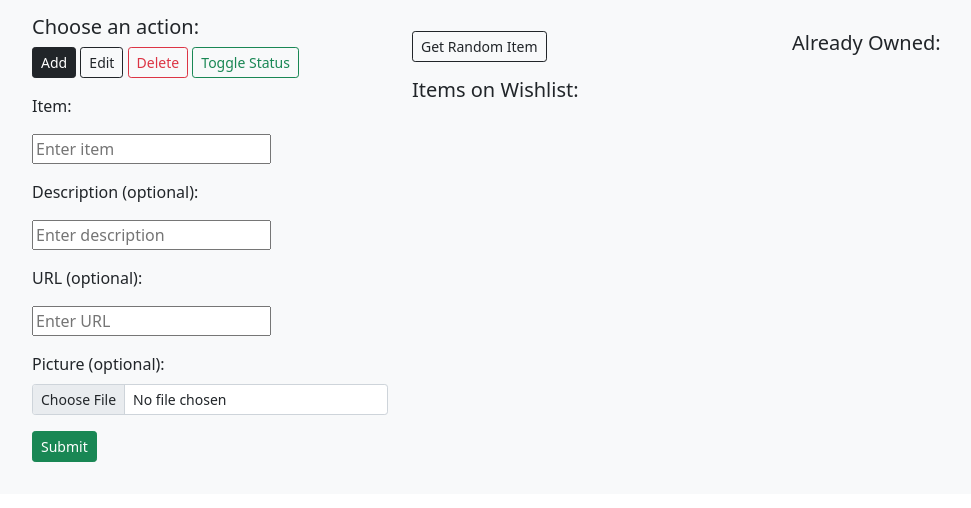
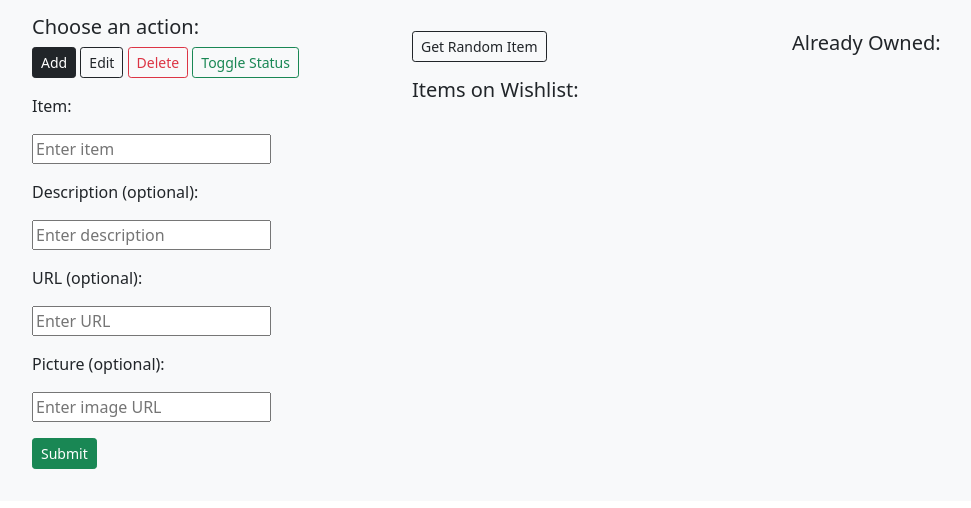
Before and after one commit to cyberfvnk/wishlist-rest-api, a Flask app: page /wishlist in a window 1280 px wide. Shown: the part 57-565 px from the top of the page, without its empty margins (50-1021 px from the left). Run offline with Flask 2, Linux system fonts and the light colour scheme; the visitor is signed in with stand-in values (Sample User, id 1); data that the repository does not hold is empty; some libraries are stand-ins or nearby versions.

Commit message:
correct input type

```diff
--- a/templates/wishlist.html
+++ b/templates/wishlist.html
@@ -34,10 +34,9 @@
         <p>URL (optional):</p>
         <p><input type="url" name="link" placeholder="Enter URL" value =""></p>
 
-        <p><div class="mb-3">
-          <label for="formFileSm" class="form-label">Picture (optional):</label>
-          <input class="form-control form-control-sm" name="pic" id="formFileSm" type="file" accept="image/*">
-        </div></p>
+        <p>Picture (optional):</p>
+        <p><input type="url" name="pic" placeholder="Enter image URL" value =""></p>
+
         <!-- REALIZA O MÉTODO POST E ENVIA OS DADOS QUE SERÃO USADOS PELA API -->
         <p><input type="submit" class="btn btn-success btn-sm" value=Submit></p>
       </form>
```
